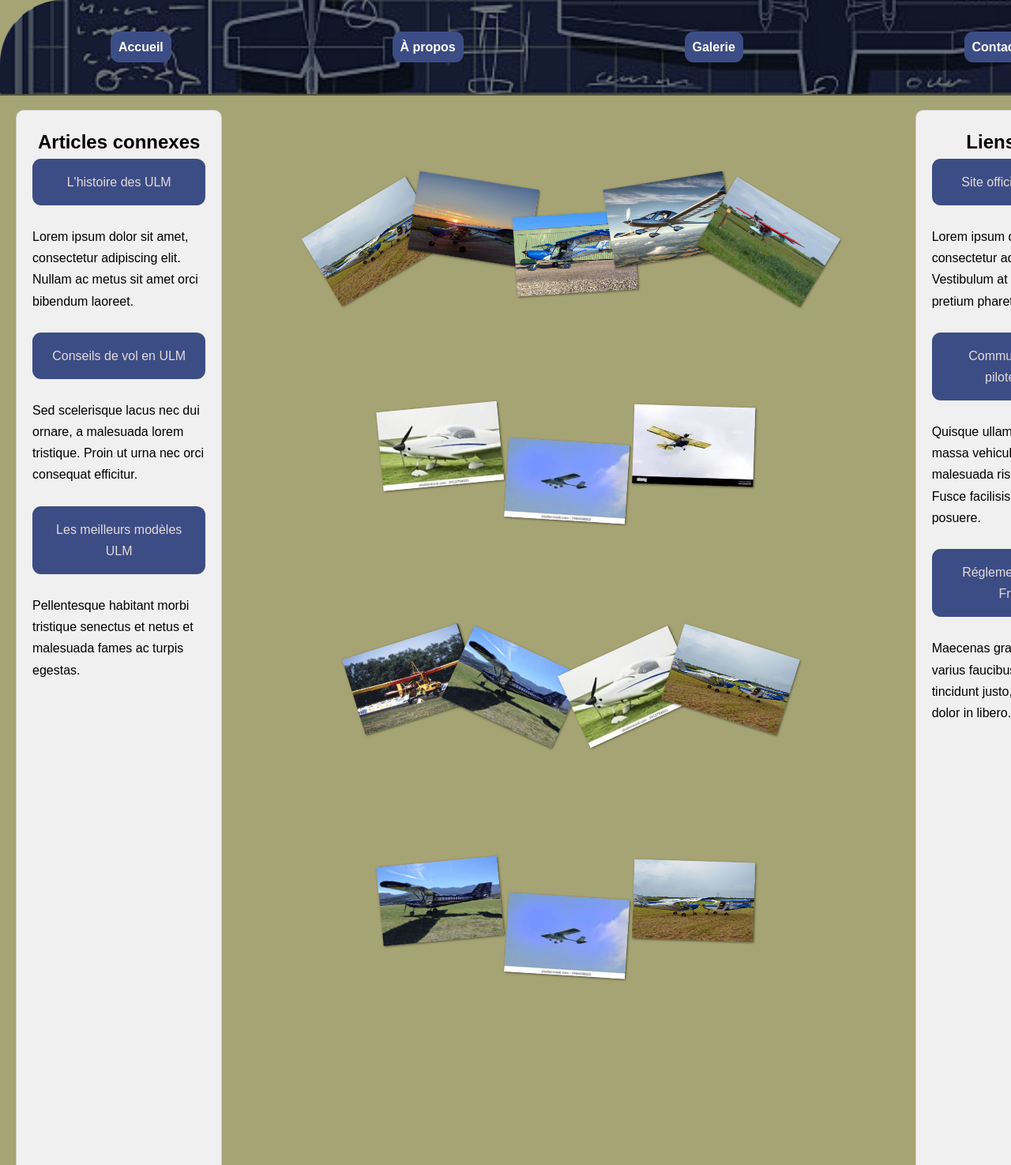
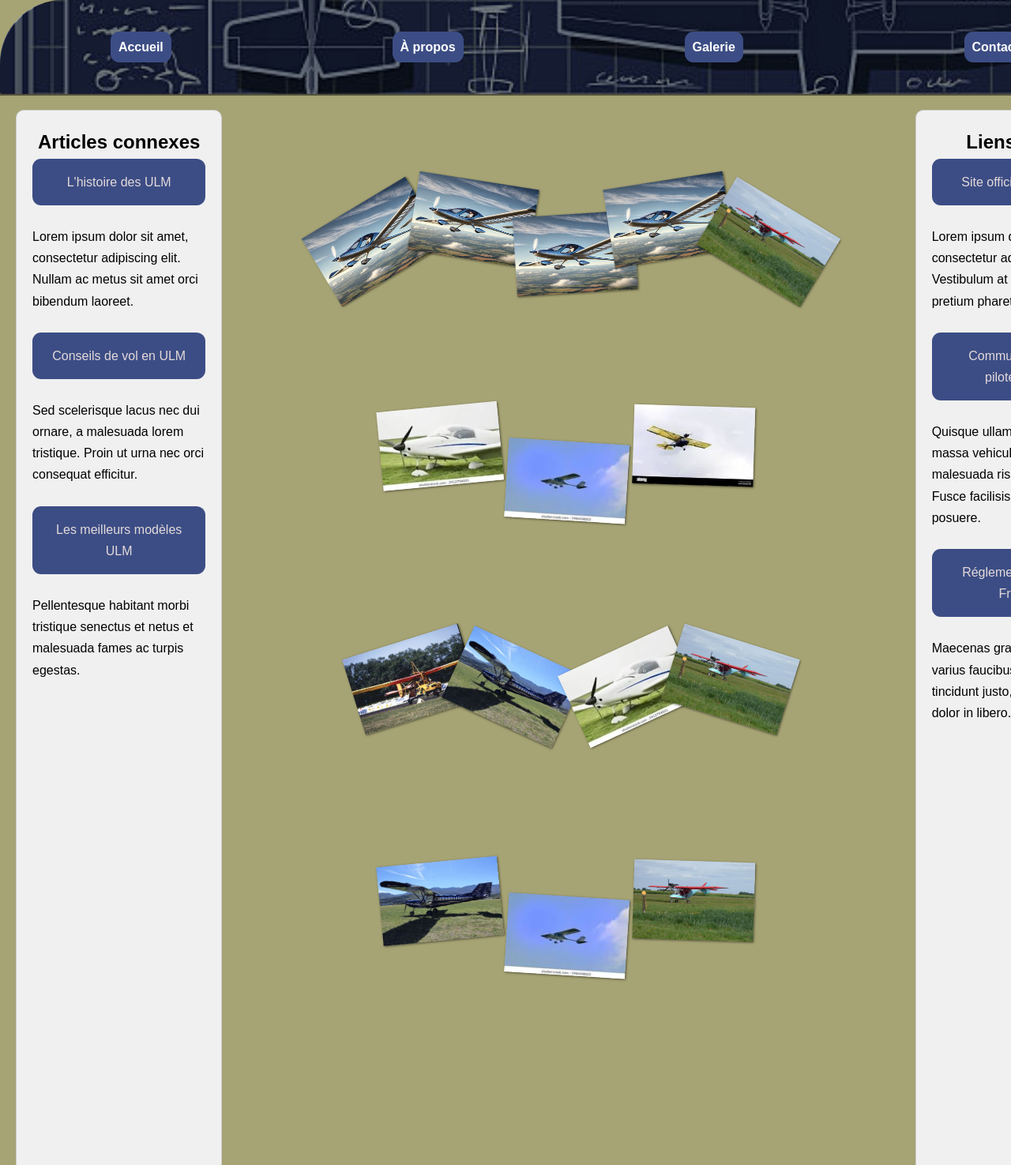
Before and after one commit to tabbrat/Ulm, a plain HTML site: page gallery.html in a window 1280 px wide. Shown: the top 1475 px of the page at 79% size. Drawn offline with Linux system fonts and the light colour scheme.

Commit message:
modif img privee et contact fichier PHP

```diff
--- a/gallery.html
+++ b/gallery.html
@@ -41,9 +41,9 @@
             <!-- Section principale : galerie -->
             <section class="gallery">
                 <div class="image-row">
-                    <img src="/assets/images/img/265110636.webp" alt="Avion en plein vol" title="Voici un avion en plein vol">
-                    <img src="/assets/images/img/278574435.webp" alt="Avion en plein vol" title="Voici un avion en plein vol">
-                    <img src="/assets/images/img/278628833.webp" alt="Avion en plein vol" title="Voici un avion en plein vol">
+                    <img src="/assets/images/img/DALL·E.webp" alt="Avion en plein vol" title="Voici un avion en plein vol">
+                    <img src="/assets/images/img/DALL·E.webp" alt="Avion en plein vol" title="Voici un avion en plein vol">
+                    <img src="/assets/images/img/DALL·E.webp" alt="Avion en plein vol" title="Voici un avion en plein vol">
                     <img src="/assets/images/img/DALL·E.webp" alt="un ulm futuriste!"title="un ulm futuriste!">
                     <img src="/assets/images/img/signa.webp" alt="Ulm x-air" title="le fameux x-AIR dit tube et toile">
                 </div>
@@ -58,13 +58,13 @@
                     <img src="/assets/images/img/Ulm2CV1988.webp"alt="Avion en plein vol" title="Voici un avion en plein vol">
                     <img src="/assets/images/img/ulmG1.webp" alt="Avion en plein vol" title="Voici un avion en plein vol">
                     <img src="/assets/images/img/A1.webp" alt="Avion en plein vol" title="Voici un avion en plein vol">
-                    <img src="/assets/images/img/265110636.webp" alt="Avion en plein vol" title="Voici un avion en plein vol">
+                    <img src="/assets/images/img/signa.webp" alt="Avion en plein vol" title="Voici un avion en plein vol">
                 </div>
 
                 <div class="image-row">
                     <img src="/assets/images/img/ulmG1.webp" alt="Avion en plein vol" title="Voici un avion en plein vol">
                     <img src="/assets/images/img/B2.webp" alt="Avion en plein vol" title="Voici un avion en plein vol">
-                    <img src="/assets/images/img/265110636.webp" alt="Avion en plein vol" title="Voici un avion en plein vol">
+                    <img src="/assets/images/img/signa.webp" alt="Avion en plein vol" title="Voici un avion en plein vol">
                 </div>
             </section>
 
```
Also changed, not shown: assets/images/img/265110636.webp (deleted), assets/images/img/278574435.webp (deleted), assets/images/img/278628833.webp (deleted).
